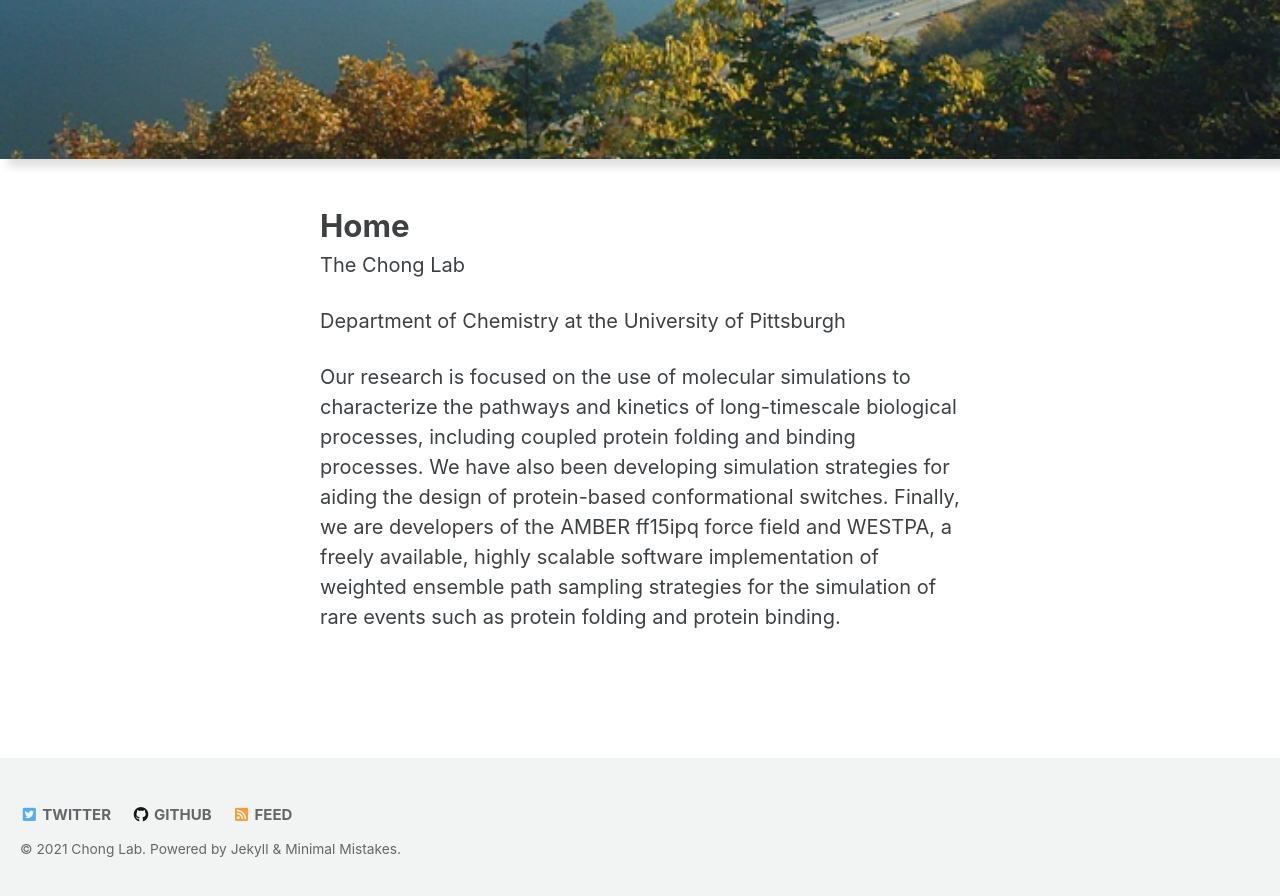
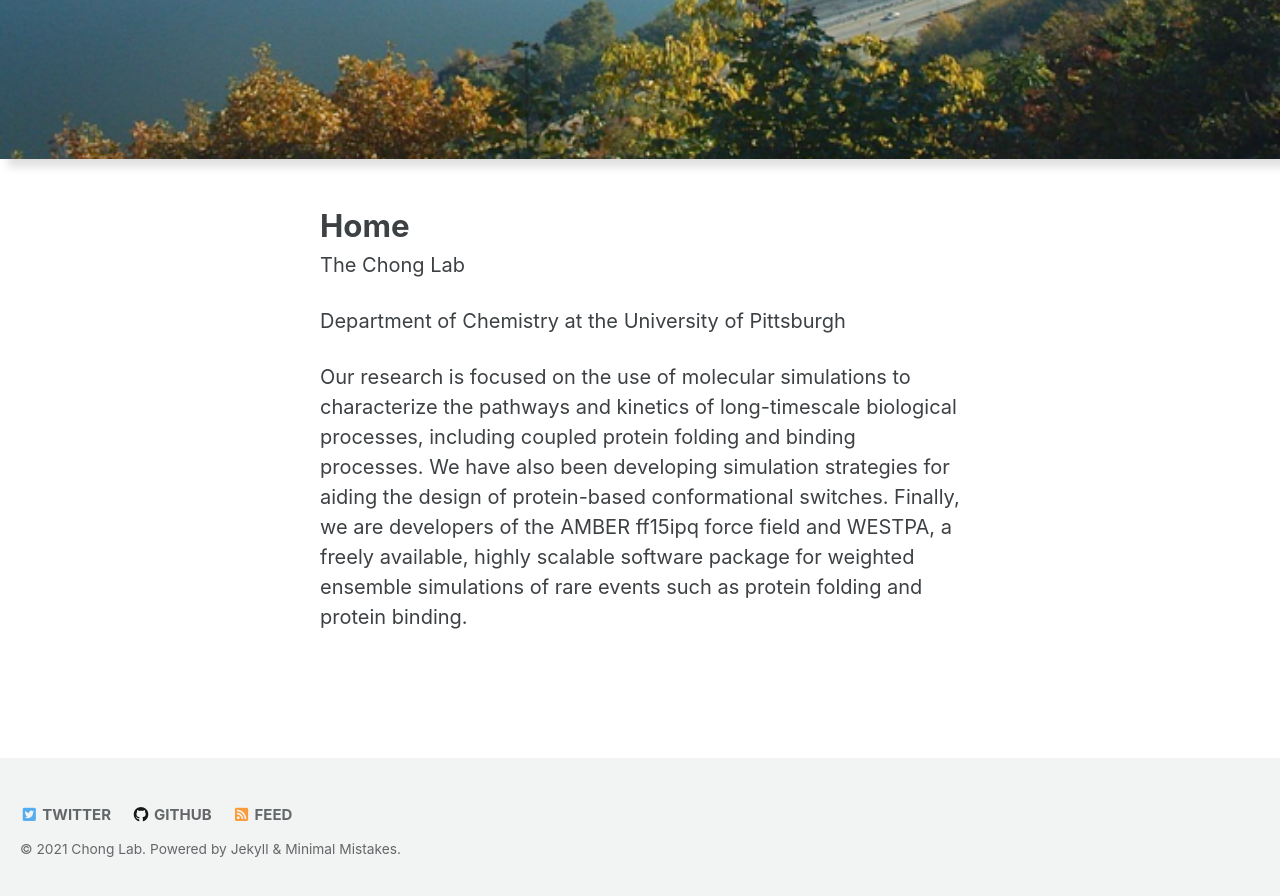
Before and after one commit to darianyang/mm-github-pages-test, a Jekyll site: the page built from _pages/home.md, in a window 1280 px wide and 900 px high, scrolled down 662 px. Shown: the top 896 px of the window. Built offline with Jekyll 4.4.1, drawn with Linux system fonts in a browser that asks for light colours; cached includes are drawn as plain includes.

Commit message:
Update home.md

```diff
--- a/_pages/home.md
+++ b/_pages/home.md
@@ -9,4 +9,4 @@ The Chong Lab
 
 Department of Chemistry at the University of Pittsburgh
 
-Our research is focused on the use of molecular simulations to characterize the pathways and kinetics of long-timescale biological processes, including coupled protein folding and binding processes. We have also been developing simulation strategies for aiding the design of protein-based conformational switches. Finally, we are developers of the AMBER ff15ipq force field and WESTPA, a freely available, highly scalable software implementation of weighted ensemble path sampling strategies for the simulation of rare events such as protein folding and protein binding.
+Our research is focused on the use of molecular simulations to characterize the pathways and kinetics of long-timescale biological processes, including coupled protein folding and binding processes. We have also been developing simulation strategies for aiding the design of protein-based conformational switches. Finally, we are developers of the AMBER ff15ipq force field and WESTPA, a freely available, highly scalable software package for weighted ensemble simulations of rare events such as protein folding and protein binding.
```
